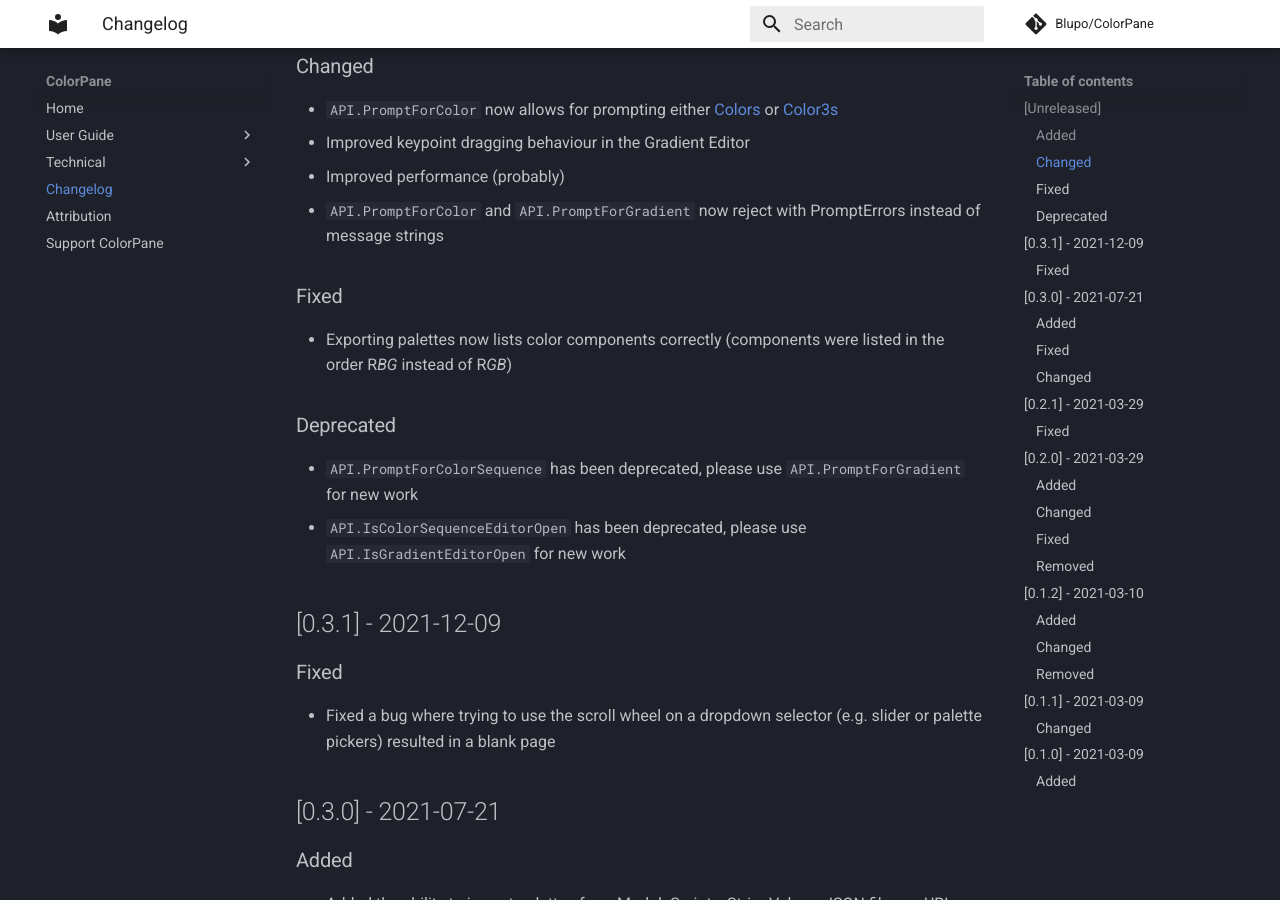
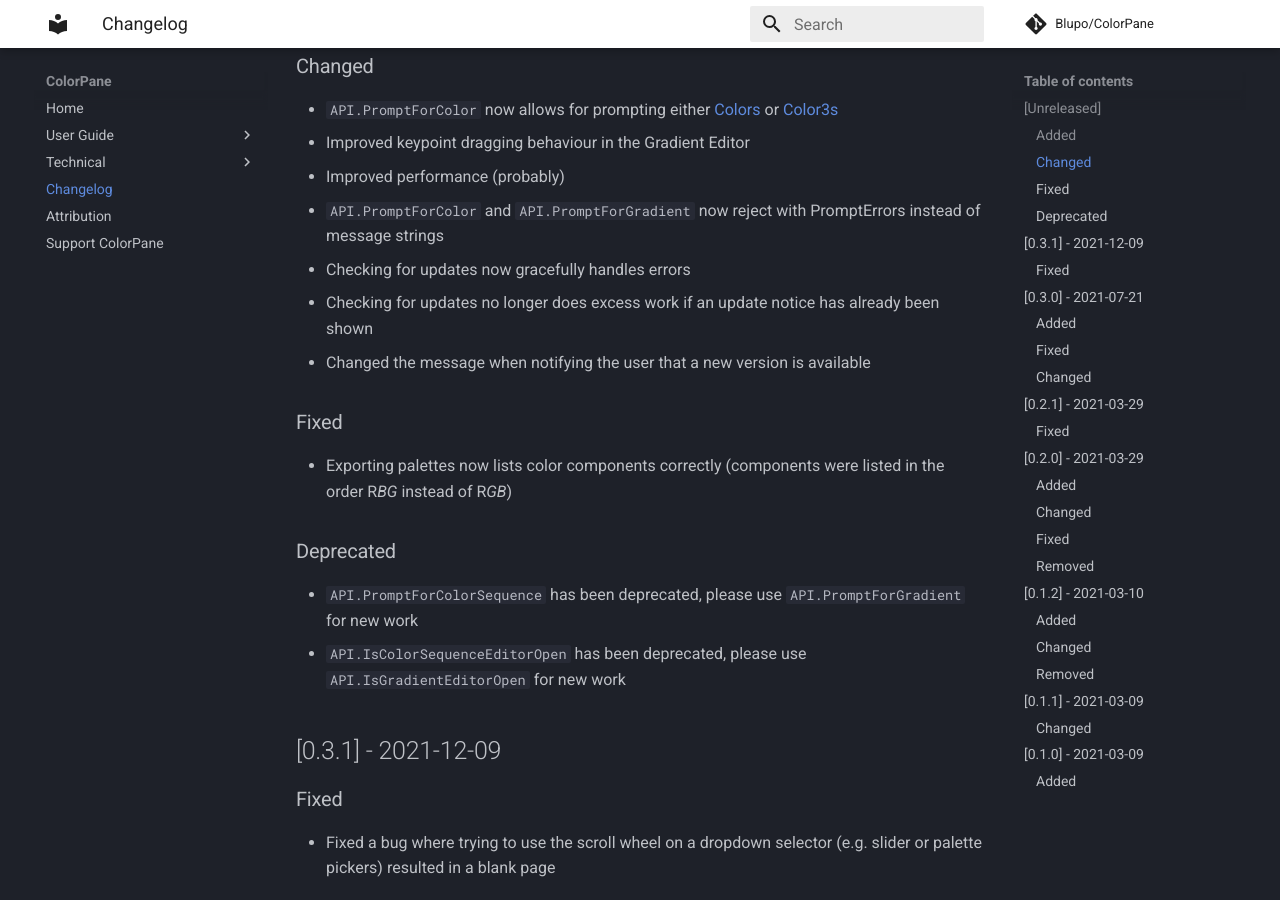
Before and after one commit to Blupo/ColorPane, an MkDocs documentation site: the page built from docs/changelog.md, in a window 1280 px wide and 900 px high, scrolled down 469 px. Built offline with MkDocs 1.6.1 and Material for MkDocs 9.7.7, drawn with Linux system fonts in a browser that asks for light colours; comment, search, counter and statistics services are not loaded.

Commit message:
Update check improvements

```diff
--- a/docs/changelog.md
+++ b/docs/changelog.md
@@ -12,6 +12,9 @@
 - Improved keypoint dragging behaviour in the Gradient Editor
 - Improved performance (probably)
 - `API.PromptForColor` and `API.PromptForGradient` now reject with PromptErrors instead of message strings
+- Checking for updates now gracefully handles errors
+- Checking for updates no longer does excess work if an update notice has already been shown
+- Changed the message when notifying the user that a new version is available
 
 ### Fixed
 - Exporting palettes now lists color components correctly (components were listed in the order R*BG* instead of R*GB*)
```
Also changed, not shown: 2 other files.
